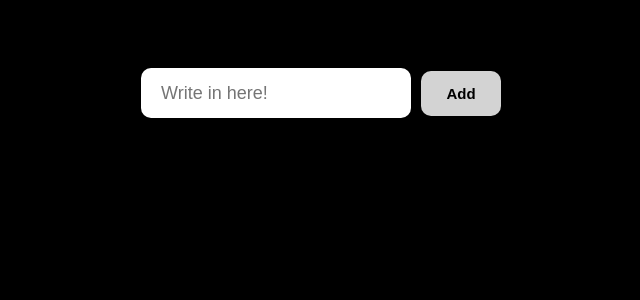
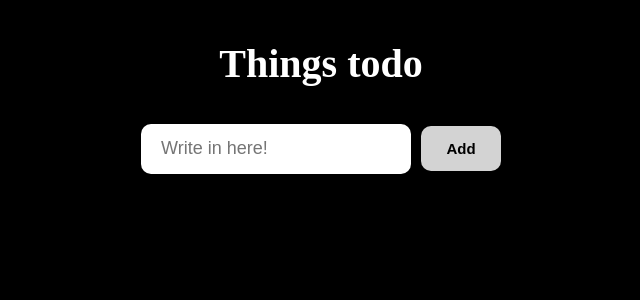
Before and after one commit to PaulaFAlves/todo_list, a React (Create React App) app: page / in a window 1280 px wide. Shown: the top 300 px of the page, without its empty margins (319-959 px from the left). Built offline with nearby package versions, Linux system fonts and the light colour scheme.

Commit message:
update some styles

```diff
--- a/package.json
+++ b/package.json
@@ -2,6 +2,7 @@
   "name": "todo_list",
   "version": "0.1.0",
   "private": true,
+  "homepage": "https://paulafalves.github.io/todo_list",
   "dependencies": {
     "@fortawesome/fontawesome-svg-core": "^1.2.28",
     "@fortawesome/free-solid-svg-icons": "^5.13.0",
@@ -16,6 +17,8 @@
   },
   "scripts": {
     "start": "react-scripts start",
+    "predeploy": "npm run build",
+    "deploy": "gh-pages -d build",
     "build": "react-scripts build",
     "test": "react-scripts test",
     "eject": "react-scripts eject"
@@ -34,5 +37,8 @@
       "last 1 firefox version",
       "last 1 safari version"
     ]
+  },
+  "devDependencies": {
+    "gh-pages": "^2.2.0"
   }
 }
--- a/public/index.html
+++ b/public/index.html
@@ -2,14 +2,13 @@
 <html lang="en">
   <head>
     <meta charset="utf-8" />
-    <link rel="icon" href="%PUBLIC_URL%/favicon.ico" />
     <meta name="viewport" content="width=device-width, initial-scale=1" />
     <meta name="theme-color" content="#000000" />
     <meta
       name="description"
       content="Web site created using create-react-app"
     />
-    <title>React App</title>
+    <title>Todo List</title>
   </head>
   <body>
     <noscript>You need to enable JavaScript to run this app.</noscript>
--- a/src/components/app/App.js
+++ b/src/components/app/App.js
@@ -68,7 +68,9 @@ export default class App extends Component {
 	render() {
 		return(
 			<div className="main">
-				<header>Things todo</header>
+				<header>
+					<h1>Things todo</h1>
+				</header>
 				<form
 					className="toDoForm"
 					onSubmit={this.addItem}
@@ -87,6 +89,7 @@ export default class App extends Component {
 					setUpdate = {this.setUpdate}>
 				</ListItems>
 			</div>
+
 		)
 	}
 }
--- a/src/components/app/styles.css
+++ b/src/components/app/styles.css
@@ -7,6 +7,14 @@ body {
 	width: 400px;
 	margin: 40px auto;
 	border-radius: 10px;
+}
+.main header {
+	color: #fff;
+	text-align: center;
+}
+.main header h1{
+	font-size: 40px;
+	font-weight: bold;
 }
 .toDoForm input {
 	background-color: #fff;
```
Also changed, not shown: 2 other files (tests, documents, lock files or other folders).
